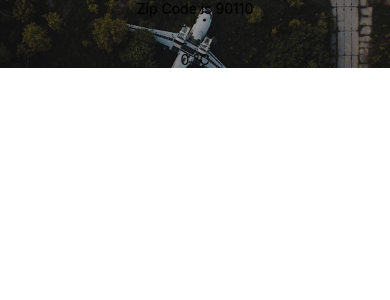
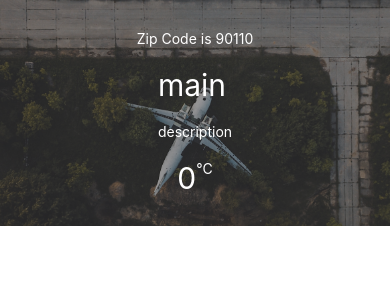
Before and after one commit to 6210110370/Lab4sa04, a React Native app: screen / in a window 390 px wide. Shown: the top 300 px of the page. Built offline with nearby package versions, Linux system fonts and the light colour scheme.

Commit message:
3:flex box

```diff
--- a/components/Forcast.js
+++ b/components/Forcast.js
@@ -1,14 +1,45 @@
 import React from 'react';
-import { StyleSheet, Text ,View } from 'react-native';
+import { Text, View, StyleSheet } from 'react-native';
 
 export default function Forecast(props) {
     return (
-        <View >
-            <Text>{props.main}</Text>
-            <Text>{props.description}</Text>
-            <View>
-                <Text>{props.temp} °C</Text>
-            </View>
-        </View >
+    <View >
+        <Text style={styles.mainText}>{props.main}</Text>
+        <Text style={styles.descriptionText}>{props.description}</Text>
+        <View style={styles.temp}>
+            <Text style={styles.tempText}>{props.temp}</Text>
+            <Text style={styles.celText}>°C</Text>
+        </View>
+    </View >
     );
 }
+const styles = StyleSheet.create({
+    mainText:{
+        alignItems: 'center',
+        flexDirection: 'column',
+        fontSize: 30,
+        color: 'white',
+        marginTop: 20
+    },
+    descriptionText:{
+        alignItems: 'center',
+        flexDirection: 'column',
+        color: 'white',
+        marginTop: 20
+    },
+    temp:{
+        flexDirection: 'row',
+        justifyContent: 'center',
+        color: 'white',
+        marginTop: 20
+    },
+    tempText:{
+        fontSize: 30,
+        color: 'white',
+    },
+    celText:{
+        textAlignVertical: 'center',
+        color: 'white'
+    },
+
+});
--- a/components/Weather.js
+++ b/components/Weather.js
@@ -1,19 +1,18 @@
-import React, { useState } from 'react';
-import {ImageBackground, ProgressBarAndroidComponent, StyleSheet, Text, View } from 'react-native';
+import React, {useState} from 'react';
+import {ImageBackground, Text, View, StyleSheet } from 'react-native';
 import Forecast from './Forcast';
 
 export default function Weather(props) {
     const [forecastInfo, setForecastInfo] = useState({
-        main: '-',
-        description: '-',
+        main: 'main',
+        description: 'description',
         temp: 0
-    });
-
+    })
     return (
         <View>
             <ImageBackground source={require('../bg.jpg')} style={styles.backdrop}>
-                <View style={styles.infor}>
-                    <Text>Zip Code is {props.zipCode}</Text>
+                <View style={styles.contain}>
+                    <Text style={styles.text}>Zip Code is {props.zipCode}</Text>
                     <Forecast {...forecastInfo} />
                 </View>
             </ImageBackground>
@@ -22,17 +21,22 @@ export default function Weather(props) {
 }
 const styles = StyleSheet.create({
     backdrop: {
-        flexDirection:'row',
+        flexDirection: 'row',
         alignItems: 'flex-start',
         width: '100%',
-        height: '100%',
+        height: '100%'
+    },
 
+    contain:{
+        flexDirection:'column',
+        alignItems:'center',
+        backgroundColor: 'rgba(52, 52, 52, 0.5)',
+        width: '100%',
+        padding: 30
     },
-    infor: {
-        flex:1,
-        backgroundColor: 'rgba(0,0,0,0.4)',
-        alignItems: 'center',
+
+    text:{
         color: 'white',
-        color: 'red'
     },
+
 });
```
